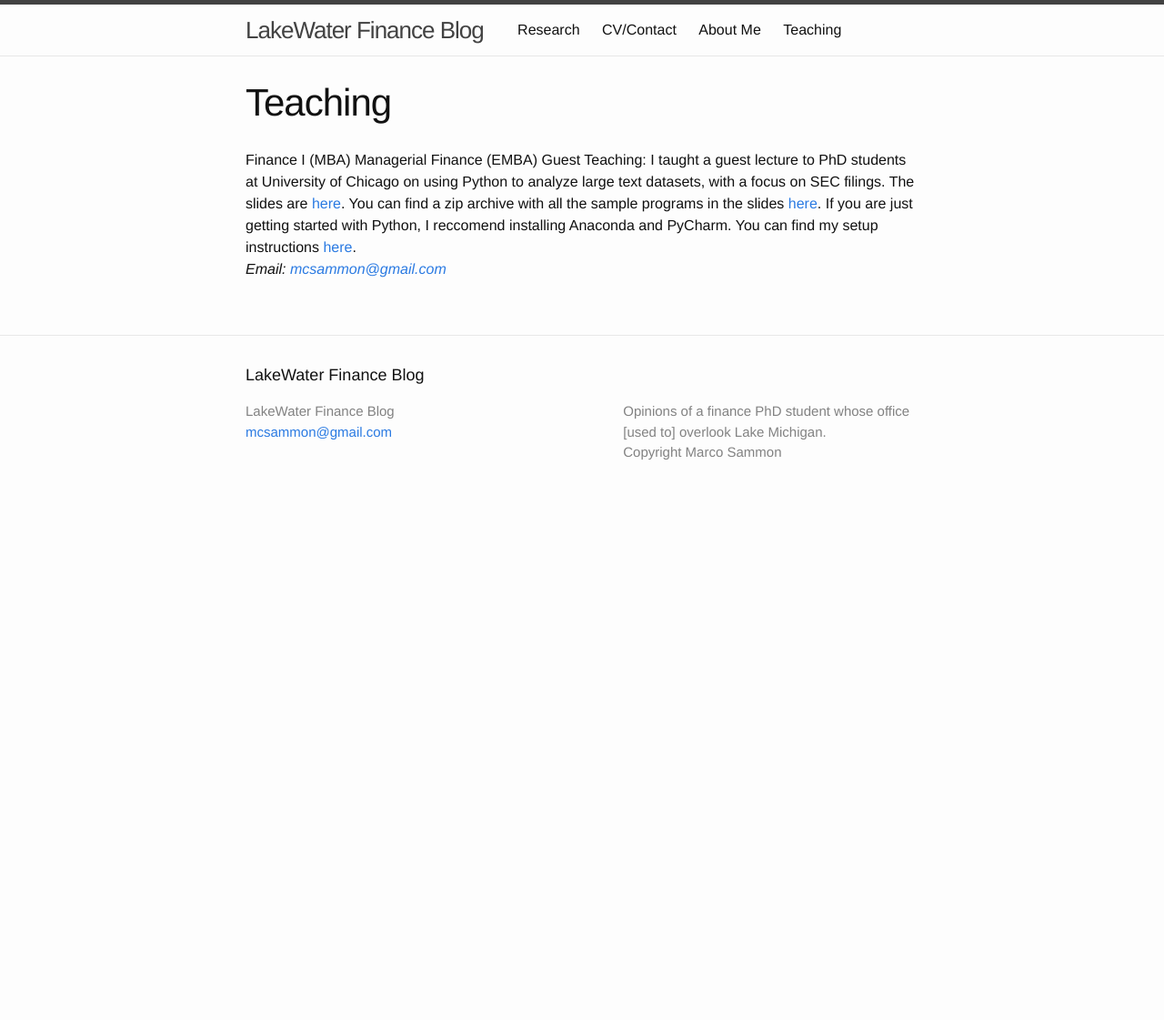
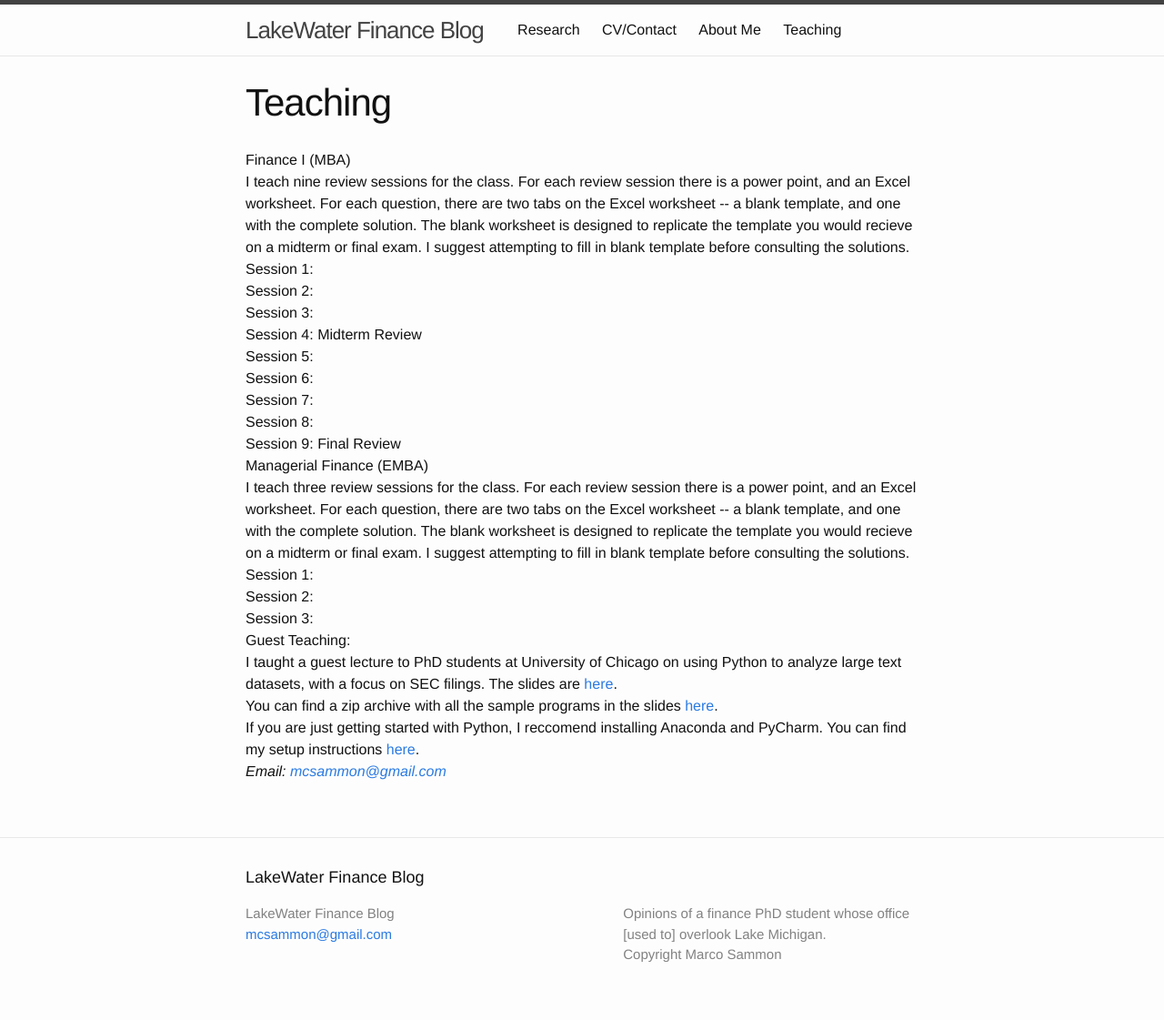
Before and after one commit to mcsammon/mcsammon.github.io, a Jekyll site: the page built from teaching.html, in a window 1280 px wide. Shown: the whole page at 91% size. Built offline with Jekyll 4.4.1, drawn with Linux system fonts in a browser that asks for light colours; comment, search, counter and statistics services are not loaded; before the commit the page ends 900 px from its top, so only the background shows below that.

Commit message:
teaching2

```diff
--- a/teaching.html
+++ b/teaching.html
@@ -5,17 +5,48 @@ permalink: /teaching/
 order: 5
 ---
 
-Finance I (MBA)
 
-Managerial Finance (EMBA)
+Finance I (MBA) <br>
 
-Guest Teaching:
+I teach nine review sessions for the class.  For each review session there is a power point, and an Excel worksheet.  For each question, there are two tabs on the Excel worksheet -- a blank template, and one with the complete solution.  The blank worksheet is designed to replicate the template you would recieve on a midterm or final exam. I suggest attempting to fill in blank template before consulting the solutions. <br>
 
-I taught a guest lecture to PhD students at University of Chicago on using Python to analyze large text datasets, with a focus on SEC filings. The slides are <a href="/images/python_text_analysis.pdf" target="_blank"> here</a>.
+Session 1: <br>
 
-You can find a zip archive with all the sample programs in the slides <a href="/images/examplecode.7z" target="_blank"> here</a>.
+Session 2: <br>
 
-If you are just getting started with Python, I reccomend installing Anaconda and PyCharm.  You can find my setup instructions <a href="/images/installing_python.pdf" target="_blank"> here</a>.
+Session 3: <br>
+
+Session 4: Midterm Review <br>
+
+Session 5: <br>
+
+Session 6: <br>
+
+Session 7: <br>
+
+Session 8: <br>
+
+Session 9: Final Review <br>
+
+
+Managerial Finance (EMBA) <br>
+
+I teach three review sessions for the class.  For each review session there is a power point, and an Excel worksheet.  For each question, there are two tabs on the Excel worksheet -- a blank template, and one with the complete solution.  The blank worksheet is designed to replicate the template you would recieve on a midterm or final exam. I suggest attempting to fill in blank template before consulting the solutions. <br>
+
+Session 1: <br>
+
+Session 2: <br>
+
+Session 3: <br>
+
+Guest Teaching: <br>
+
+I taught a guest lecture to PhD students at University of Chicago on using Python to analyze large text datasets, with a focus on SEC filings. The slides are <a href="/images/python_text_analysis.pdf" target="_blank"> here</a>.   <br>
+
+You can find a zip archive with all the sample programs in the slides <a href="/images/examplecode.7z" target="_blank"> here</a>. <br>
+
+If you are just getting started with Python, I reccomend installing Anaconda and PyCharm.  You can find my setup instructions <a href="/images/installing_python.pdf" target="_blank"> here</a>.<br>
+
 <address>
 Email: <a href="mailto:mcsammon@gmail.com">mcsammon@gmail.com</a><br>
 </address>
```
